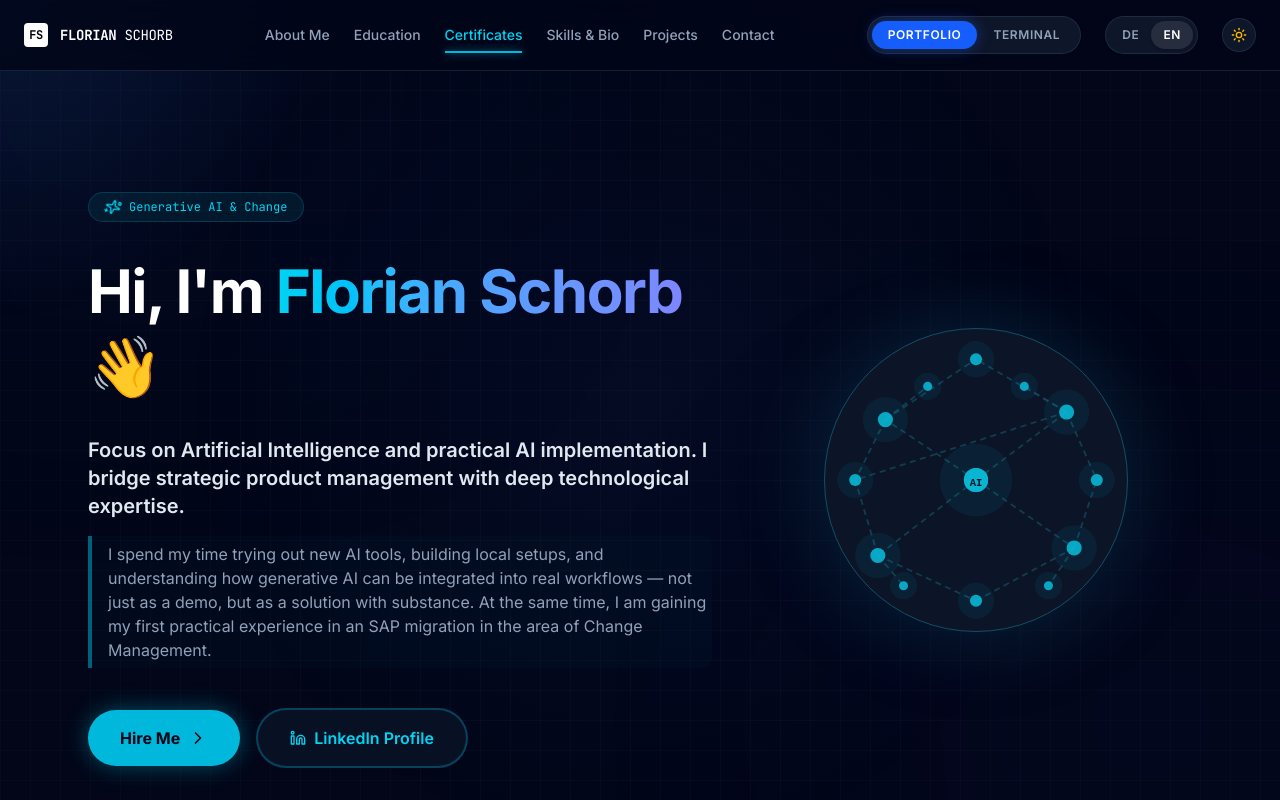
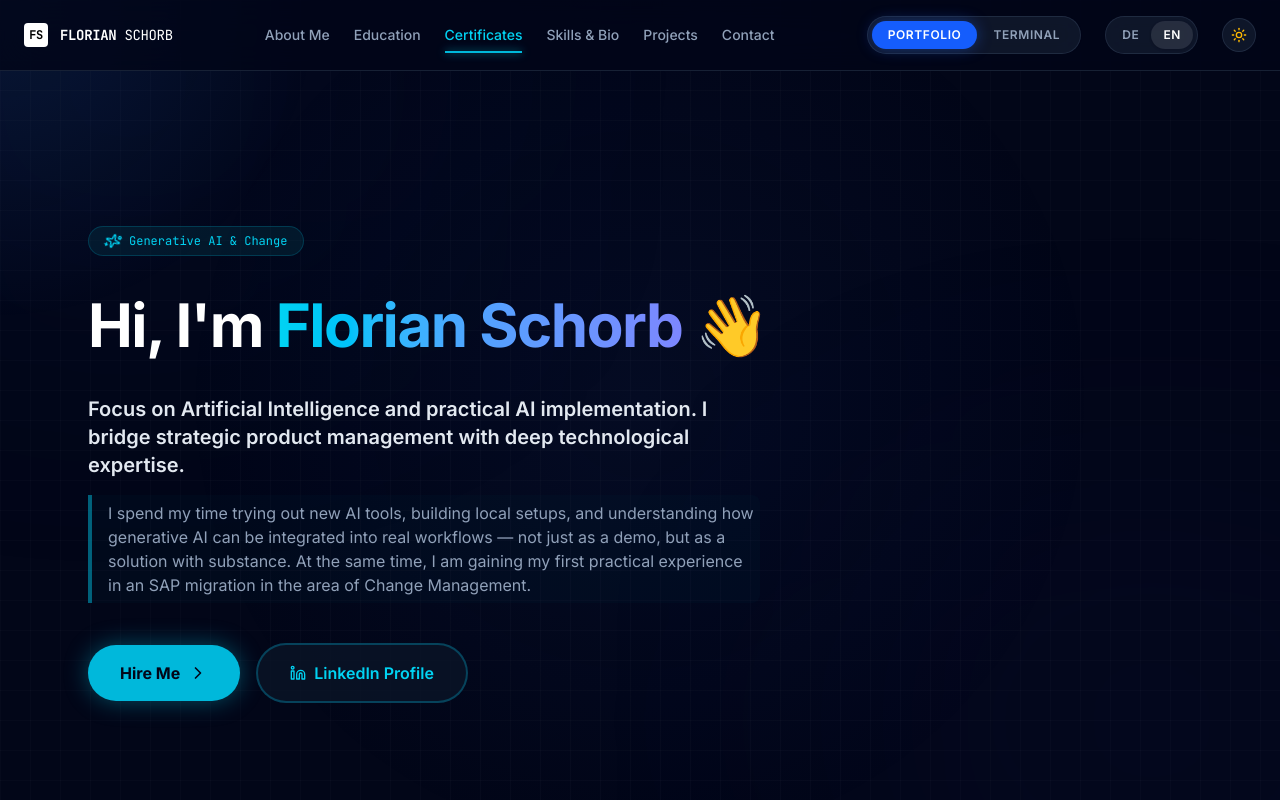
Before and after one commit to Floucs/Portfolio, a React (Vite) app: page / in a window 1280 px wide. Shown: the top 800 px of the page. Built offline with nearby package versions, Linux system fonts and the light colour scheme.

Commit message:
Remove hero illustration, leave space clean

```diff
--- a/src/layouts/PortfolioLayout.tsx
+++ b/src/layouts/PortfolioLayout.tsx
@@ -129,10 +129,10 @@ export default function PortfolioLayout({ language, theme }: { language: Languag
 
       {/* SECTION 1: HERO / ABOUT ME */}
       <section id="about" className="pt-24 pb-20 px-6 max-w-6xl mx-auto min-h-[90vh] flex flex-col justify-center relative">
-        <div className="grid grid-cols-1 lg:grid-cols-12 gap-12 items-center">
+        <div className="grid grid-cols-1 gap-12 items-center">
 
           {/* Hero text */}
-          <div className="lg:col-span-7 space-y-8 text-center lg:text-left">
+          <div className="space-y-8 text-center lg:text-left max-w-3xl">
             <div className={`inline-flex items-center gap-2 px-4 py-1.5 rounded-full font-mono text-xs ${
               isLight
                 ? 'bg-blue-50 border border-blue-200 text-blue-600'
@@ -195,12 +195,6 @@ export default function PortfolioLayout({ language, theme }: { language: Languag
             </div>
           </div>
 
-          {/* Hero character illustration */}
-          <div className="lg:col-span-5 flex justify-center">
-            <div className="group cursor-pointer">
-              {renderHeroAvatar()}
-            </div>
-          </div>
 
         </div>
       </section>
```
